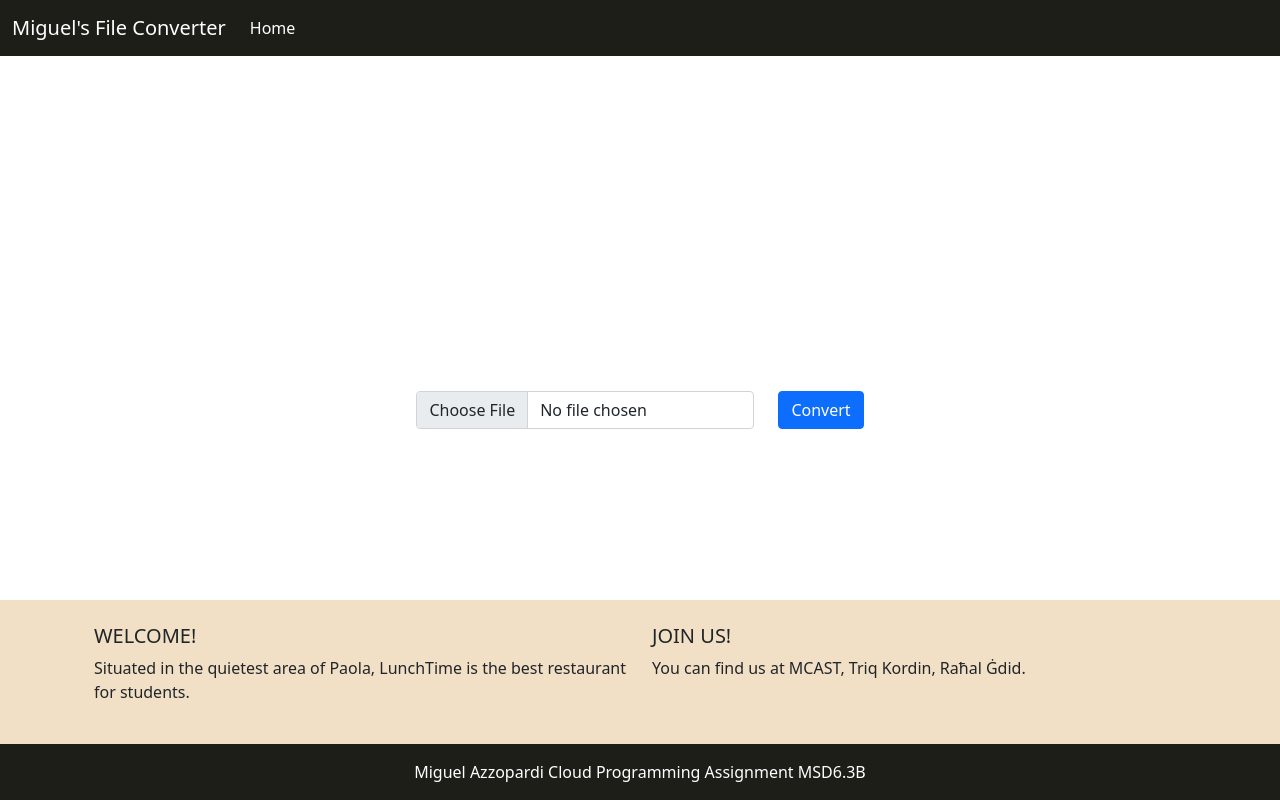
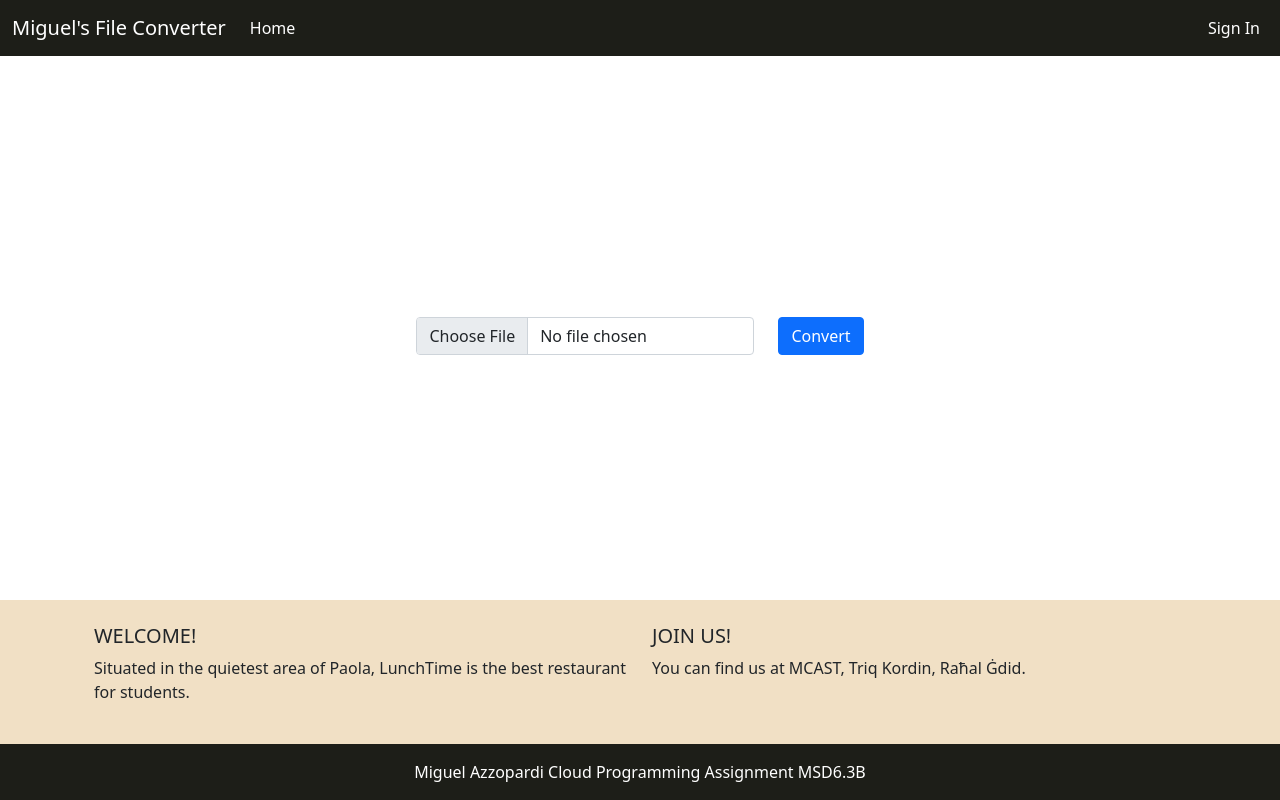
Before and after one commit to MiguelAzzopardi/CloudLesson1, a plain HTML site: page frontend/index.html in a window 1280 px wide. Drawn offline with nearby package versions, Linux system fonts and the light colour scheme.

Commit message:
fixinggg

```diff
--- a/frontend/index.html
+++ b/frontend/index.html
@@ -29,7 +29,7 @@
                 style="margin-left: auto"
               >
                 <!-- Avatar -->
-                <ul id="signInContainer" class="navbar-nav" style="display: none">
+                <ul id="signInContainer" class="navbar-nav" style="display: inline">
                   <li class="nav-item">
                     <a id="signIn" class="nav-link active" href="#">Sign In</a>
                   </li>
@@ -63,7 +63,7 @@
     </nav>
 
     <section>
-      <div class="container-fluid" style="height: 88.5vh">
+      <div class="container-fluid" style="height: 70vh">
         <div
           class="row justify-content-center m-3m align-items-center"
           style="height: 100%"
```
